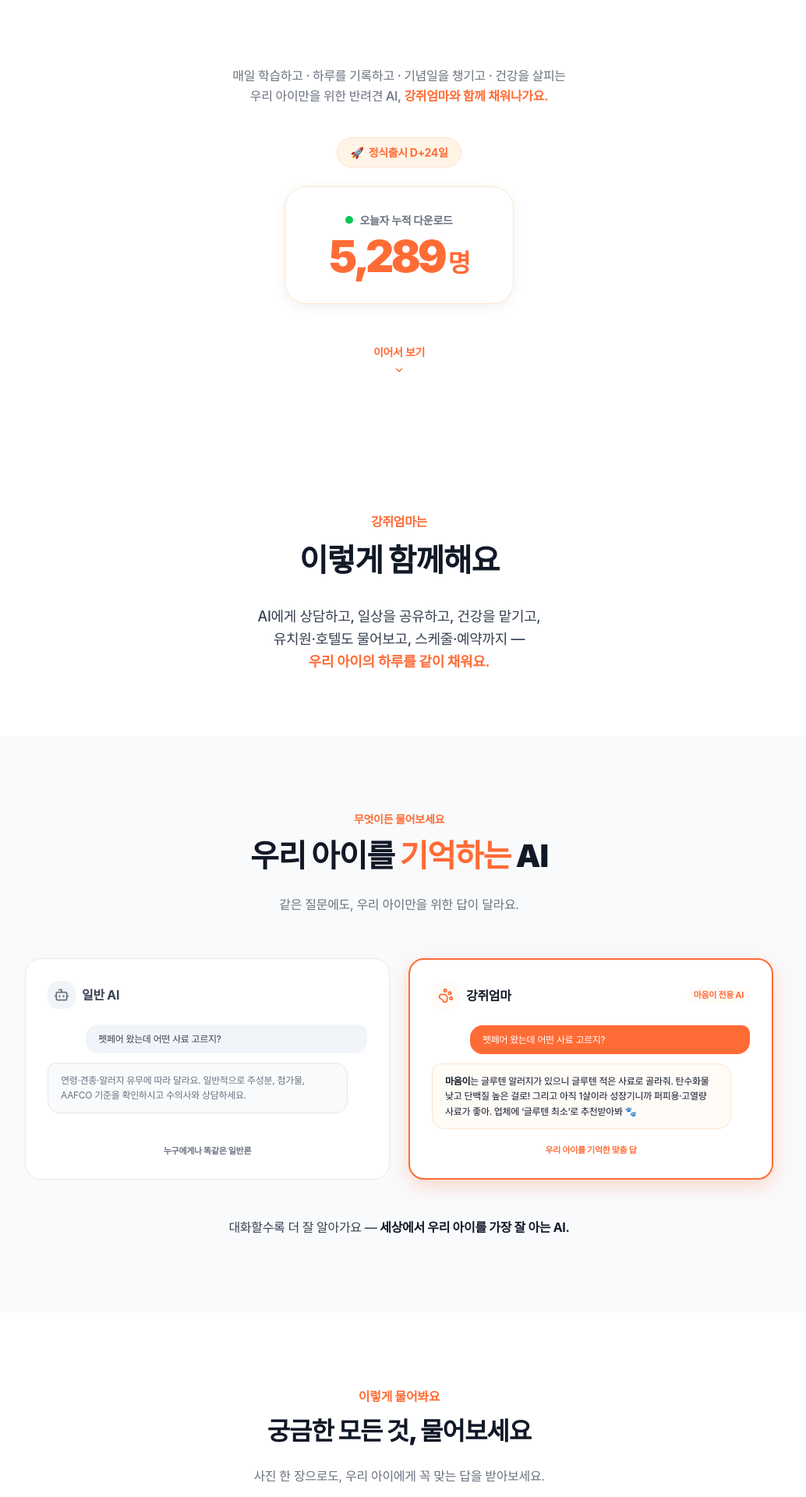
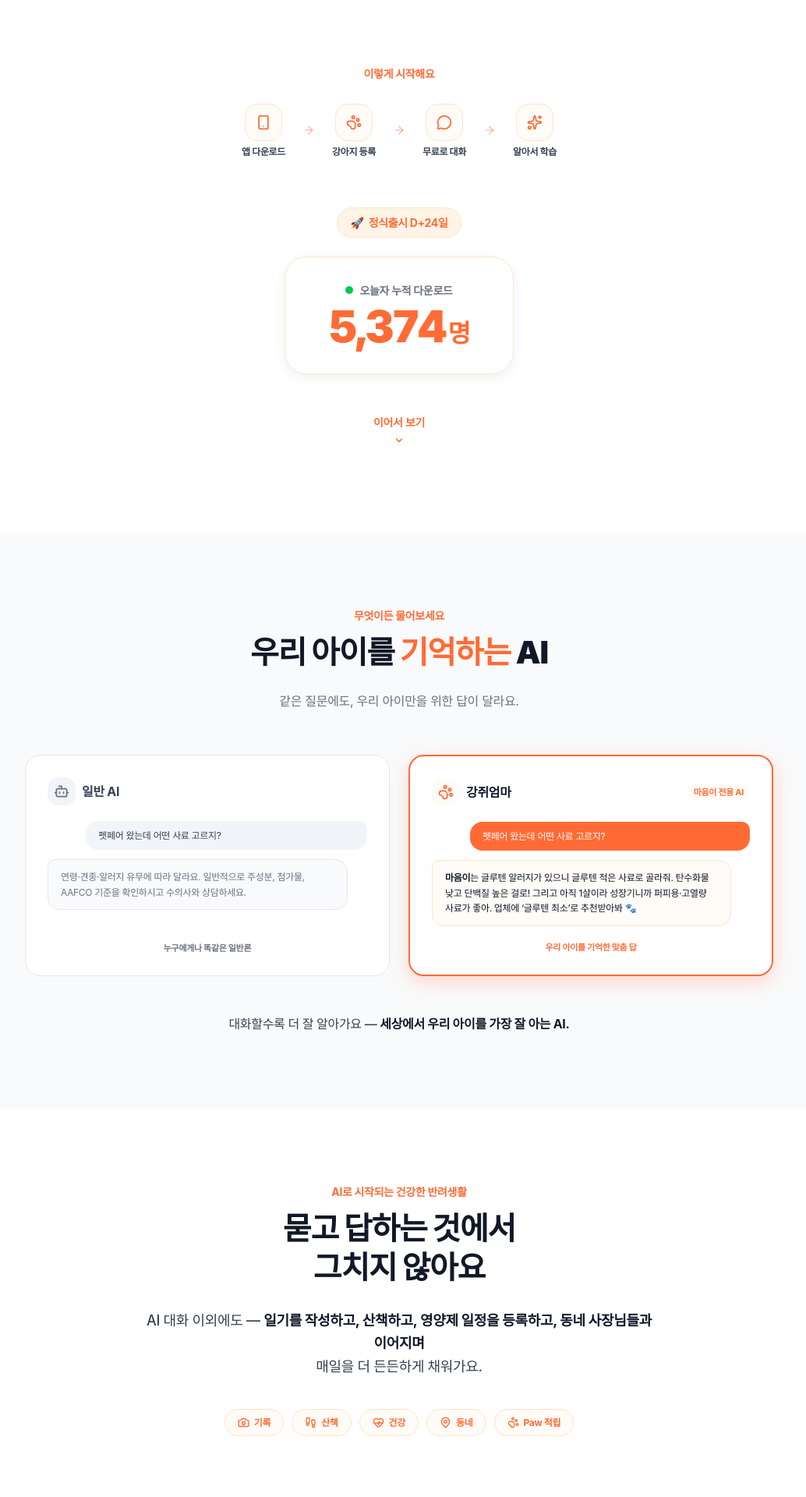
Before and after one commit to gangjiumma/gangjiumma-marketing, a Next.js app: page / in a window 1280 px wide. Shown: the part 800-2720 px from the top of the page at 78% size, without its empty margins (128-1162 px from the left). Built offline with nearby package versions, Linux system fonts and the light colour scheme; a web font is replaced by a local one.

Commit message:
이렇게 시작해요 추가

```diff
--- a/src/app/page.tsx
+++ b/src/app/page.tsx
@@ -10,6 +10,9 @@ import {
   Users,
   PawPrint,
   ArrowRight,
+  Smartphone,
+  MessageCircle,
+  Sparkles,
 } from "lucide-react";
 import FadeInSection from "@/components/FadeInSection";
 import { ScrollProgressBar } from "@/components/ScrollIndicator";
@@ -20,8 +23,16 @@ import HeroChat from "@/components/HeroChat";
 
 const DOWNLOAD_URL = "https://gangjiumma.github.io/gangjiumma_app_download/";
 
+// 앱 사용 흐름 4단계 (히어로 아래 간단 디렉팅)
+const USE_STEPS = [
+  { icon: <Smartphone size={20} strokeWidth={2.1} />, label: "앱 다운로드" },
+  { icon: <PawPrint size={20} strokeWidth={2.1} />, label: "강아지 등록" },
+  { icon: <MessageCircle size={20} strokeWidth={2.1} />, label: "무료로 대화" },
+  { icon: <Sparkles size={20} strokeWidth={2.1} />, label: "알아서 학습" },
+];
+
 // ✏️ 매일 아침 여기 숫자만 업데이트 (오늘자 누적 신규가입 반려인)
-const TOTAL_SIGNUPS = 5289;
+const TOTAL_SIGNUPS = 5374;
 
 // ─────────────────────────────────────────────────────────────
 // 메인 페이지 v2 — "반려견 AI 비서" 컨셉
@@ -54,18 +65,36 @@ export default function Home() {
       {/* ═════════════════════════════════════════════════════ */}
       <section className="relative bg-white pt-16 md:pt-24 pb-20 md:pb-28">
         <div className="relative max-w-3xl mx-auto px-5 md:px-8 text-center">
+          {/* 사용 흐름 4단계 — 순차 페이드인 */}
           <FadeInSection>
-            {/* ✏️ 기능 요약 */}
-            <p className="text-sm md:text-lg text-ink-3 font-medium leading-relaxed">
-              매일 학습하고 · 하루를 기록하고 · 기념일을 챙기고 · 건강을 살피는
-              <br className="hidden md:block" />
-              {" "}우리 아이만을 위한 반려견 AI, <span className="text-brand font-bold">강쥐엄마와 함께 채워나가요.</span>
-            </p>
+            <p className="text-sm md:text-base text-brand font-bold mb-5 md:mb-7">이렇게 시작해요</p>
           </FadeInSection>
+          <div className="flex items-center justify-center gap-1 md:gap-2 flex-wrap max-w-lg mx-auto">
+            {USE_STEPS.map((s, i) => (
+              <div key={s.label} className="flex items-center gap-1 md:gap-2">
+                <FadeInSection delay={i * 150}>
+                  <div className="flex flex-col items-center gap-1.5 w-[68px] md:w-[84px]">
+                    <div className="w-10 h-10 md:w-12 md:h-12 rounded-2xl bg-brand-tint50 border border-brand-tint200 flex items-center justify-center text-brand">
+                      {s.icon}
+                    </div>
+                    <span className="text-[11px] md:text-sm font-bold text-ink-2 text-center leading-tight">
+                      {s.label}
+                    </span>
+                  </div>
+                </FadeInSection>
+                {i < USE_STEPS.length - 1 && (
+                  <ArrowRight
+                    className="w-3.5 h-3.5 md:w-4 md:h-4 text-brand/40 shrink-0"
+                    strokeWidth={2.6}
+                  />
+                )}
+              </div>
+            ))}
+          </div>
 
           <FadeInSection delay={150}>
             {/* ✏️ 가입자 카운터 + D+N (HeroStats) */}
-            <div className="mt-8 md:mt-10">
+            <div className="mt-12 md:mt-16">
               <HeroStats total={TOTAL_SIGNUPS} />
             </div>
           </FadeInSection>
@@ -75,27 +104,6 @@ export default function Home() {
             <div className="mt-10 md:mt-12">
               <ScrollHint />
             </div>
-          </FadeInSection>
-        </div>
-      </section>
-
-      {/* ═════════════════════════════════════════════════════ */}
-      {/* 2. 둘러보기 인트로 — 강쥐엄마는 이렇게 함께해요         */}
-      {/* ═════════════════════════════════════════════════════ */}
-      <section className="bg-white pt-10 md:pt-16 pb-14 md:pb-20">
-        <div className="max-w-3xl mx-auto px-5 md:px-8 text-center">
-          <FadeInSection>
-            <p className="text-base md:text-lg text-brand font-bold mb-3">강쥐엄마는</p>
-            <h2 className="text-3xl md:text-5xl font-black text-ink-1 tracking-tighter leading-tight">
-              이렇게 함께해요
-            </h2>
-            <p className="mt-6 md:mt-8 text-base md:text-xl text-ink-2 font-medium leading-relaxed">
-              AI에게 상담하고, 일상을 공유하고, 건강을 맡기고,
-              <br className="hidden md:block" />
-              {" "}유치원·호텔도 물어보고, 스케줄·예약까지 —
-              <br />
-              <span className="text-brand font-bold">우리 아이의 하루를 같이 채워요.</span>
-            </p>
           </FadeInSection>
         </div>
       </section>
@@ -172,34 +180,42 @@ export default function Home() {
       </section>
 
       {/* ═════════════════════════════════════════════════════ */}
-      {/* 3-2. AI 시연 영상 — 궁금한 모든 것, 물어보세요           */}
+      {/* 3-2. 전환 다리 — AI 위에, 일상을 더 든든하게            */}
       {/* ═════════════════════════════════════════════════════ */}
       <section className="bg-white py-16 md:py-24">
-        <div className="max-w-5xl mx-auto px-5 md:px-8">
+        <div className="max-w-3xl mx-auto px-5 md:px-8 text-center">
           <FadeInSection>
-            <div className="text-center mb-10 md:mb-14">
-              <p className="text-base md:text-lg text-brand font-bold mb-3">이렇게 물어봐요</p>
-              <h2 className="text-3xl md:text-4xl font-black text-ink-1 tracking-tighter leading-tight">
-                궁금한 모든 것, 물어보세요
-              </h2>
-              <p className="mt-5 md:mt-6 text-base md:text-lg text-ink-3 leading-relaxed">
-                사진 한 장으로도, 우리 아이에게 꼭 맞는 답을 받아보세요.
-              </p>
-            </div>
+            <p className="text-sm md:text-base text-brand font-bold mb-3">AI로 시작되는 건강한 반려생활</p>
+            <h2 className="text-3xl md:text-5xl font-black text-ink-1 tracking-tighter leading-tight">
+              묻고 답하는 것에서
+              <br />
+              그치지 않아요
+            </h2>
+            <p className="mt-5 md:mt-7 text-base md:text-xl text-ink-2 font-medium leading-relaxed">
+              AI 대화 이외에도 —{" "}
+              <span className="text-ink-1 font-bold">일기를 작성하고, 산책하고, 영양제 일정을 등록하고, 동네 사장님들과 이어지며</span>
+              <br className="hidden md:block" />
+              {" "}매일을 더 든든하게 채워가요.
+            </p>
           </FadeInSection>
 
           <FadeInSection delay={150}>
-            <div className="flex justify-center">
-              <div className="relative w-full max-w-[300px] rounded-[2.5rem] overflow-hidden border-[7px] border-ink-1 shadow-elevated bg-black">
-                <video
-                  src="/videos/ganggpt-demo.mp4"
-                  autoPlay
-                  muted
-                  loop
-                  playsInline
-                  className="block w-full h-auto"
-                />
-              </div>
+            <div className="mt-8 md:mt-10 flex flex-wrap justify-center gap-2.5">
+              {[
+                { icon: <Camera size={15} strokeWidth={2.2} />, label: "기록" },
+                { icon: <Footprints size={15} strokeWidth={2.2} />, label: "산책" },
+                { icon: <HeartPulse size={15} strokeWidth={2.2} />, label: "건강" },
+                { icon: <MapPin size={15} strokeWidth={2.2} />, label: "동네" },
+                { icon: <PawPrint size={15} strokeWidth={2.2} />, label: "Paw 적립" },
+              ].map((chip) => (
+                <span
+                  key={chip.label}
+                  className="inline-flex items-center gap-1.5 rounded-full bg-brand-tint50 border border-brand-tint200 px-4 py-2 text-sm font-bold text-brand"
+                >
+                  {chip.icon}
+                  {chip.label}
+                </span>
+              ))}
             </div>
           </FadeInSection>
         </div>
--- a/src/components/HeroChat.tsx
+++ b/src/components/HeroChat.tsx
@@ -26,18 +26,16 @@ export default function HeroChat() {
               <Sparkles size={16} strokeWidth={2.4} /> 강아지 전용 AI · 강쥐엄마
             </p>
             <h1 className="text-[2rem] md:text-5xl font-black text-ink-1 tracking-tighter leading-[1.18]">
-              우리 아이를 아는 AI에게,
+              우리 아이를 학습 하는 AI에게
               <br />
-              다 물어보세요
+              물어보세요
             </h1>
             <p className="mt-5 md:mt-6 text-base md:text-lg text-ink-3 font-medium leading-relaxed">
               처음 키워서 잘 모를 때도, 갑자기 궁금한 것도,
               <br className="hidden md:block" /> 우리 동네 미용실 물어볼 때도 —{" "}
-              <span className="text-ink-1 font-bold">우리 아이만을 위한 답변.</span>
+              <span className="text-ink-1 font-bold">우리 아이만을 위한 맞춤 답변.</span>
             </p>
-            <p className="mt-4 inline-flex items-center gap-1.5 text-sm md:text-base text-brand font-bold">
-              <Sparkles size={15} strokeWidth={2.4} /> 우리 아이만을 기억하는 강아지 전용 AI
-            </p>
+
             <div className="mt-8 md:mt-10">
               <a
                 href={DOWNLOAD_URL}
--- a/src/components/ScrollHint.tsx
+++ b/src/components/ScrollHint.tsx
@@ -2,19 +2,23 @@
 
 /**
  * ScrollHint — "이어서 보기" 텍스트 + 작은 v 화살표
- *
- * Hero section 안에 inline으로 배치 (CTA 아래)
- * 부드럽게 위→아래로 통통 튀는 애니메이션
- *
- * 사용:
- *   <ScrollHint />
+ * 부드럽게 위→아래로 통통 튀는 애니메이션 (일반 CSS — styled-jsx 미사용)
  */
+const HINT_CSS = `
+.scroll-hint-bounce { animation: scrollHintBounce 1.8s ease-in-out infinite; }
+@keyframes scrollHintBounce {
+  0%, 100% { transform: translateY(0); }
+  50% { transform: translateY(4px); }
+}
+`;
+
 export default function ScrollHint() {
   return (
     <div
       className="inline-flex flex-col items-center gap-1.5 select-none scroll-hint-bounce"
       aria-hidden="true"
     >
+      <style dangerouslySetInnerHTML={{ __html: HINT_CSS }} />
       <span className="text-sm md:text-base font-semibold text-brand tracking-tight">
         이어서 보기
       </span>
@@ -31,21 +35,6 @@ export default function ScrollHint() {
       >
         <path d="M6 9l6 6 6-6" />
       </svg>
-
-      <style jsx>{`
-        .scroll-hint-bounce {
-          animation: bounceGentle 1.8s ease-in-out infinite;
-        }
-        @keyframes bounceGentle {
-          0%,
-          100% {
-            transform: translateY(0);
-          }
-          50% {
-            transform: translateY(4px);
-          }
-        }
-      `}</style>
     </div>
   );
 }
```
